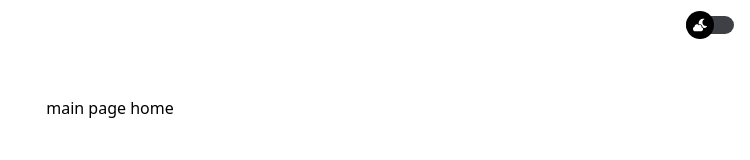
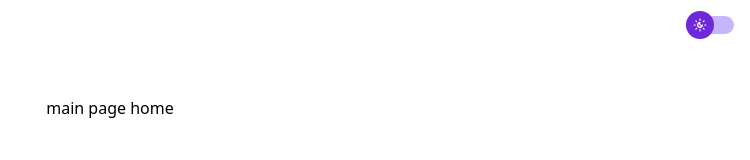
Before and after one commit to FranceCawich/Portfolio-, a Next.js app: page / in a window 1280 px wide. Shown: the top 160 px of the page, without its empty margins (530-1280 px from the left). Built offline with nearby package versions, Linux system fonts and the light colour scheme.

Commit message:
making dark light theme dynamic

```diff
--- a/components/DarkLight.js
+++ b/components/DarkLight.js
@@ -1,17 +1,32 @@
-'use client'
+"use client";
 
 import { FaCloudMoon } from "react-icons/fa";
-const DarkLight =() => {
-    return (
-        <div className="fixed top-4 right-4 w-12 h-[18px] rounded-full bg-zinc-700 flex items-center">
+import { LuSunMoon } from "react-icons/lu";
+import { useTheme } from "next-themes";
+import classNames from "classnames";
+const DarkLight = () => {
+  const { theme, setTheme } = useTheme();
 
-            <span className="w-7 h-7 flex items-center justify-center bg-black rounded-full">
-
-                <FaCloudMoon className="text-white" size={14}/>
-
-                </span>
-
-        </div>
-    )
-    }
-    export default DarkLight
+  return (
+    <div
+      onClick={() => setTheme(theme === "light" ? "dark" : "light")}
+      className="fixed top-4 right-4 w-12 h-[18px] rounded-full bg-violet-300 flex items-center"
+    >
+      <span
+        className={classNames(
+          "w-7 h-7 flex items-center justify-center bg-violet-700 rounded-full transition-all duration-500",
+          {
+            "ml-5": theme === "dark",
+          }
+        )}
+      >
+        {theme === "light" ? (
+          <FaCloudMoon className="text-white" size={14} />
+        ) : (
+          <LuSunMoon className="text-white" size={14} />
+        )}
+      </span>
+    </div>
+  );
+};
+export default DarkLight;
--- a/package.json
+++ b/package.json
@@ -9,6 +9,7 @@
     "lint": "next lint"
   },
   "dependencies": {
+    "classnames": "^2.5.1",
     "next": "14.1.0",
     "next-themes": "^0.2.1",
     "react": "^18",
```
Also changed, not shown: 1 other file (tests, documents, lock files or other folders).
